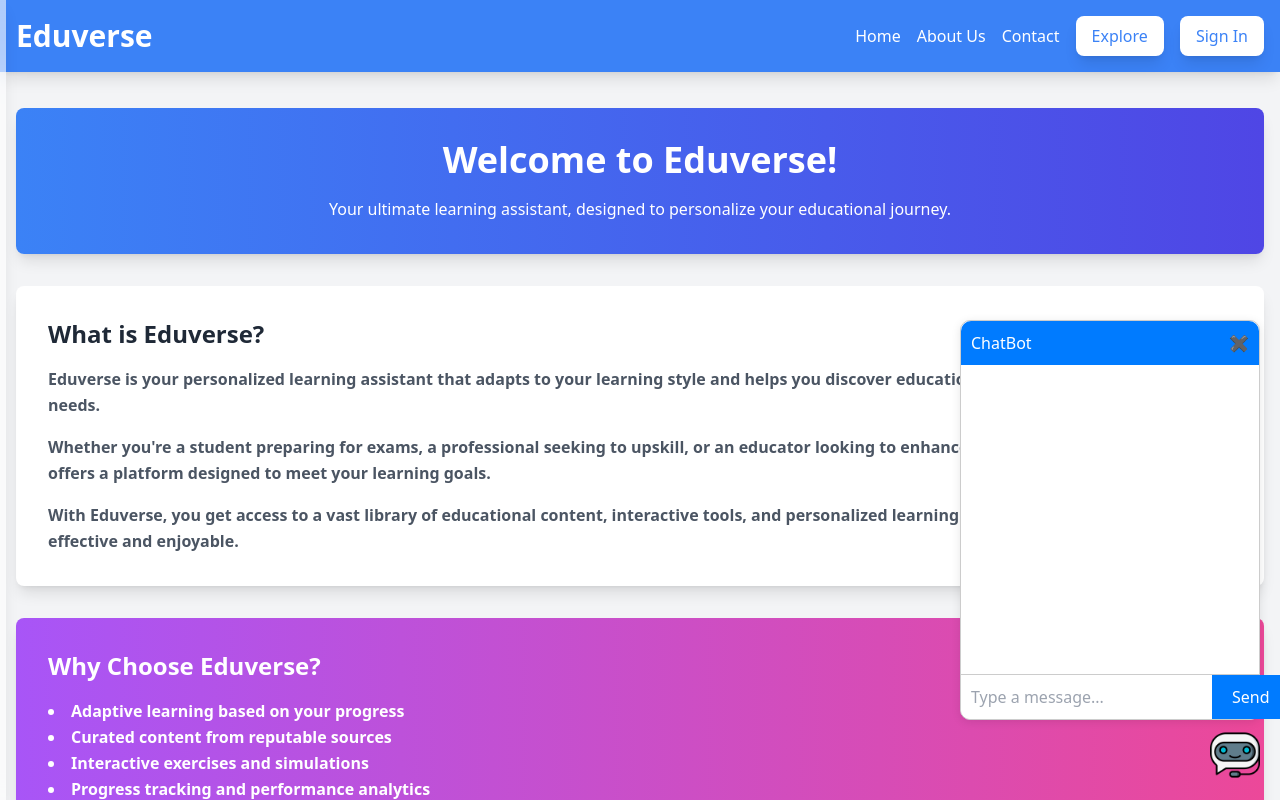
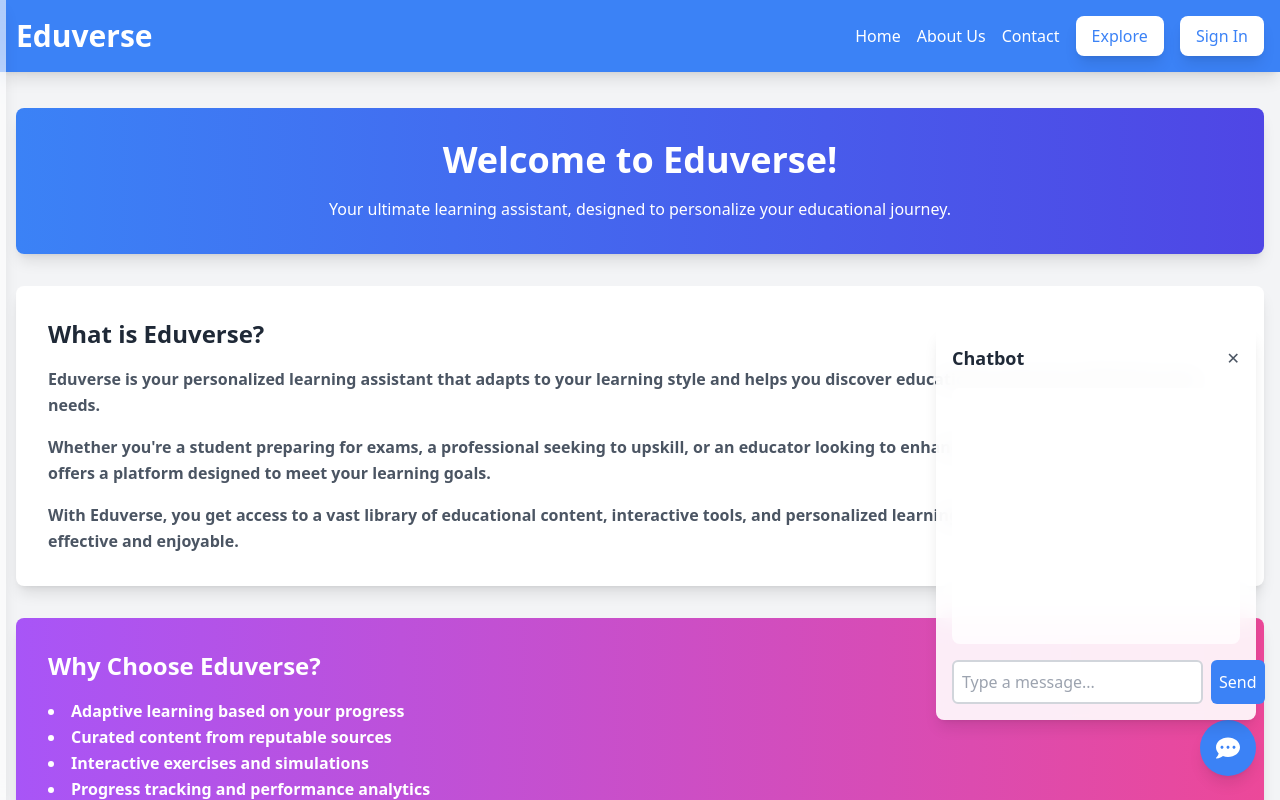
Before and after one commit to Krishna100604/Eduverse-App, a React (Vite) app in the folder Client/: page / in a window 1280 px wide. Both pictures are taken after a click on the button 1235 px from the left and 755 px from the top of the page. Shown: the top 800 px of the page. Built offline with nearby package versions, Linux system fonts and the light colour scheme.

Commit message:
added chatbot

```diff
--- a/Client/index.html
+++ b/Client/index.html
@@ -2,7 +2,7 @@
 <html lang="en">
   <head>
     <meta charset="UTF-8" />
-    <link rel="icon" type="image/svg+xml" href="/vite.svg" />
+    <link rel="icon" type="image/svg+xml" href="./Eduverse-logo.png" />
     <meta name="viewport" content="width=device-width, initial-scale=1.0" />
     <title>EduVerse</title>
   </head>
--- a/Client/src/Components/Home/chatbot.css
+++ /dev/null
@@ -1,100 +0,0 @@
-.chatbot-button {
-    position: fixed;
-    bottom: 20px;
-    right: 20px;
-    background: none;
-    border: none;
-    cursor: pointer;
-    z-index: 1000;
-  }
-
-  .chatbot-icon {
-    width: 50px;
-    height: 50px;
-  }
-
-  .chatbot-container {
-    position: fixed;
-    bottom: 80px;
-    right: 20px;
-    width: 300px;
-    height: 400px;
-    background: white;
-    border: 1px solid #ccc;
-    border-radius: 10px;
-    box-shadow: 0 2px 10px rgba(0, 0, 0, 0.1);
-    display: flex;
-    flex-direction: column;
-    z-index: 1000;
-    transition: max-height 0.3s ease;
-  }
-
-  .chatbot-header {
-    background: #007bff;
-    color: white;
-    padding: 10px;
-    border-radius: 10px 10px 0 0;
-    display: flex;
-    justify-content: space-between;
-    align-items: center;
-  }
-
-  .close-button {
-    background: none;
-    border: none;
-    color: white;
-    font-size: 16px;
-    cursor: pointer;
-  }
-
-  .chatbot-messages {
-    flex-grow: 1;
-    padding: 10px;
-    overflow-y: auto;
-  }
-
-  .message {
-    position: relative;
-    margin-bottom: 10px;
-    padding: 10px;
-    border-radius: 15px;
-    max-width: 70%;
-    display: inline-block;
-    clear: both;
-    border: 1px solid #ccc; /* Grey outline */
-  }
-
-  .user-message {
-    background: rgba(173, 216, 230, 0.7); /* Light blue translucent */
-    color: black;
-    float: right;
-    margin-right: 10px;
-  }
-
-  .bot-reply {
-    background: white;
-    color: black;
-    float: left;
-    margin-left: 10px;
-  }
-
-  .chatbot-input {
-    display: flex;
-    border-top: 1px solid #ccc;
-  }
-
-  .chatbot-input input {
-    flex-grow: 1;
-    padding: 10px;
-    border: none;
-    border-radius: 0 0 0 10px;
-  }
-
-  .chatbot-input button {
-    background: #007bff;
-    color: white;
-    border: none;
-    padding: 10px 20px;
-    cursor: pointer;
-    border-radius: 0 0 10px 0;
-  }
--- a/Client/src/Components/Home/chatbot.jsx
+++ b/Client/src/Components/Home/chatbot.jsx
@@ -1,83 +1,116 @@
-import React, { useState } from "react";
+import React, { useState, useEffect, useRef } from "react";
 import axios from "axios";
-import "./chatbot.css";
-import initialBot from "./ChatbotAssets/initial_bot.png";
-import finalBot from "./ChatbotAssets/final_bot.png";
+import { motion } from "framer-motion";
+import { FaCommentDots } from "react-icons/fa";
 
 const Chatbot = () => {
   const [isOpen, setIsOpen] = useState(false);
   const [messages, setMessages] = useState([]);
-  const [input, setInput] = useState("");
+  const [userMessage, setUserMessage] = useState("");
+  const messagesEndRef = useRef(null);
 
   const toggleChatbot = () => {
     setIsOpen(!isOpen);
   };
 
-  const sendMessage = async () => {
-    if (input.trim()) {
-      setMessages([...messages, { text: input, user: true }]);
+  const handleSendMessage = async () => {
+    if (userMessage.trim() === "") return;
+
+    const newMessages = [...messages, { sender: "user", text: userMessage }];
+    setMessages(newMessages);
+    setUserMessage("");
 
     try {
-        const response = await axios.post('http://localhost:5000/api/chatbot', {
-          message: input,
+      const response = await axios({
+        url: `https://generativelanguage.googleapis.com/v1beta/models/gemini-1.5-flash-latest:generateContent?key=${
+          import.meta.env.VITE_CHATBOT_API_KEY
+        }`,
+        method: "post",
+        data: { contents: [{ parts: [{ text: userMessage }] }] },
       });
 
-        const botReply = response.data.response || "Error generating response";
+      const botResponse =
+        response.data.candidates[0].content.parts[0].text ||
+        "Error generating response";
       setMessages((prevMessages) => [
         ...prevMessages,
-          { text: botReply, user: false },
+        { sender: "bot", text: botResponse },
       ]);
     } catch (error) {
       setMessages((prevMessages) => [
         ...prevMessages,
         {
+          sender: "bot",
           text: "Failed to fetch response. Please try again later.",
-            user: false,
         },
       ]);
     }
-
-      setInput("");
-    }
   };
 
-  const handleKeyDown = (e) => {
-    if (e.key === "Enter") {
-      sendMessage();
-    }
-  };
+  useEffect(() => {
+    messagesEndRef.current?.scrollIntoView({ behavior: "smooth" });
+  }, [messages]);
 
   return (
-    <div>
-      <button className="chatbot-button" onClick={toggleChatbot}>
-        <img src={isOpen ? finalBot : initialBot} alt="Chatbot" className="chatbot-icon" />
+    <>
+      <div className="fixed bottom-6 right-6 z-50">
+        <motion.button
+          whileHover={{ scale: 1.1 }}
+          whileTap={{ scale: 0.9 }}
+          className="bg-blue-500 text-white p-4 rounded-full shadow-lg"
+          onClick={toggleChatbot}
+        >
+          <FaCommentDots size={24} />
+        </motion.button>
+      </div>
+
+      {isOpen && (
+        <motion.div
+          initial={{ opacity: 0, y: 100 }}
+          animate={{ opacity: 1, y: 0 }}
+          transition={{ duration: 0.3 }}
+          className="fixed bottom-20 right-6 w-80 bg-white bg-opacity-90 backdrop-blur-md p-4 rounded-lg shadow-lg z-50"
+        >
+          <div className="flex justify-between items-center mb-4">
+            <h2 className="text-lg font-bold text-gray-800">Chatbot</h2>
+            <button onClick={toggleChatbot} className="text-gray-600">
+              ✕
             </button>
-      {isOpen && (
-        <div className="chatbot-container open">
-          <div className="chatbot-header">
-            ChatBot
-            <button className="close-button" onClick={toggleChatbot}>✖</button>
           </div>
-          <div className="chatbot-messages">
-            {messages.map((msg, index) => (
-              <div key={index} className={`message ${msg.user ? "user-message" : "bot-reply"}`}>
-                {msg.text}
+          <div className="h-64 bg-white bg-opacity-80 p-2 rounded-lg overflow-y-auto flex flex-col space-y-2">
+            {messages.map((message, index) => (
+              <div
+                key={index}
+                className={`p-3 rounded-lg max-w-xs ${
+                  message.sender === "user"
+                    ? "bg-blue-500 self-end text-white"
+                    : "bg-gray-300 self-start text-black"
+                }`}
+              >
+                <p className="text-sm leading-relaxed">{message.text}</p>
               </div>
             ))}
+            <div ref={messagesEndRef} />
           </div>
-          <div className="chatbot-input">
+          <div className="mt-4 flex space-x-2">
             <input
               type="text"
-              value={input}
-              onChange={(e) => setInput(e.target.value)}
-              onKeyDown={handleKeyDown}
               placeholder="Type a message..."
+              className="flex-1 p-2 rounded-md border-2 border-gray-300 focus:outline-none focus:border-blue-500 text-gray-800"
+              value={userMessage}
+              onChange={(e) => setUserMessage(e.target.value)}
+              onKeyDown={(e) => e.key === "Enter" && handleSendMessage()}
             />
-            <button onClick={sendMessage}>Send</button>
+            <button
+              className="bg-blue-500 text-white p-2 rounded-md"
+              onClick={handleSendMessage}
+            >
+              Send
+            </button>
           </div>
-        </div>
+        </motion.div>
       )}
-    </div>
+    </>
   );
 };
 
--- a/Client/src/Components/Navbar.jsx
+++ b/Client/src/Components/Navbar.jsx
@@ -2,6 +2,7 @@
 import React from "react";
 import { motion } from "framer-motion";
 import { Link, useLocation } from "react-router-dom";
+// import Logo from "../assets/Images/Eduverse-logo.png";
 
 const Navbar = () => {
   const location = useLocation();
@@ -16,7 +17,8 @@ const Navbar = () => {
       className="bg-blue-500 py-4 fixed top-0 left-0 w-full z-10 shadow-lg"
     >
       <div className="container mx-auto flex justify-between items-center px-4">
-        <Link to="/" className="text-white">
+        <Link to="/" className="flex items-center space-x-2 text-white">
+          {/* <img src={Logo} alt="Eduverse" className="h-15 w-12 size-15 " /> */}
           <motion.h1
             initial={{ opacity: 0, y: -10 }}
             animate={{ opacity: 1, y: 0 }}
```
Also changed, not shown: Client/public/Eduverse-logo.png (added), 1 other file (tests, documents, lock files or other folders). Lines whose indentation alone changed are shown as unchanged.
